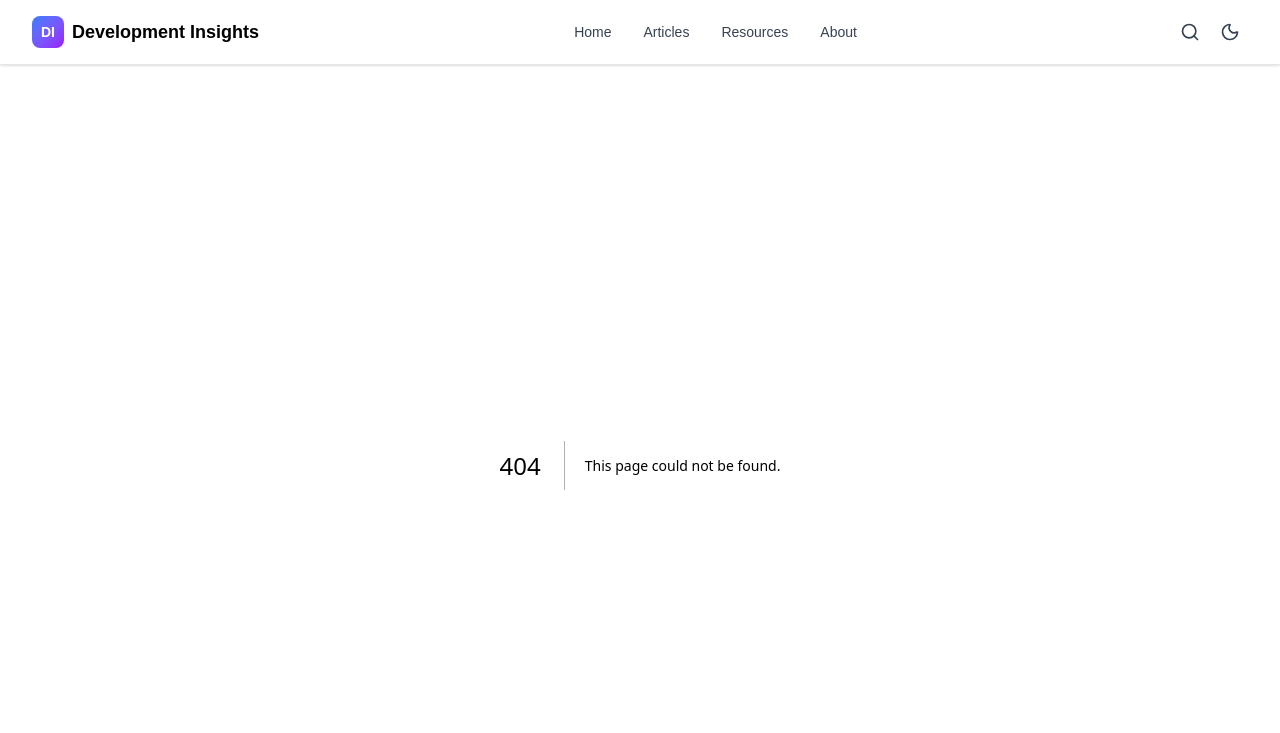
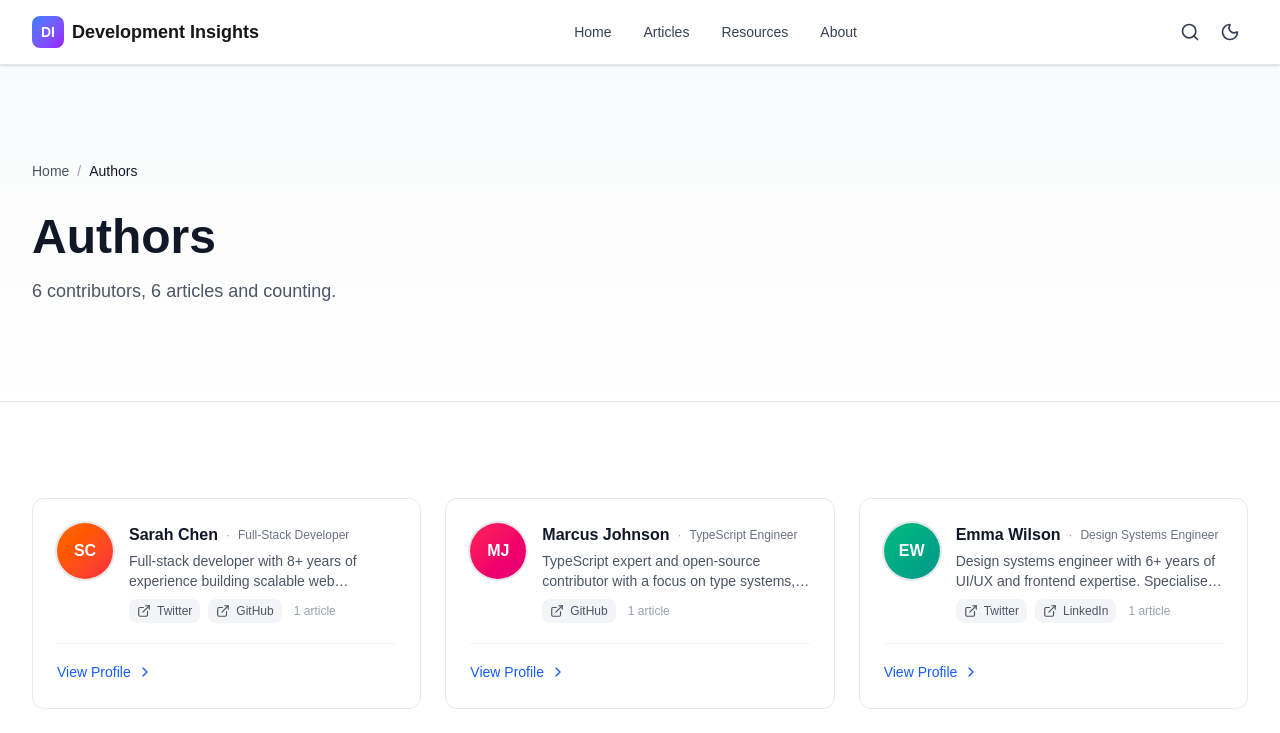
Before and after one commit to gwash3256/DEVELOPMENT-INSIGHTS., a Next.js app: page /authors in a window 1280 px wide. Before the commit this address had no page. Shown: the top 733 px of the page. Built offline with nearby package versions, Linux system fonts and the light colour scheme.

Commit message:
Sprint 7.3, Authors landing page

```diff
--- /dev/null
+++ b/src/app/authors/page.tsx
@@ -0,0 +1,75 @@
+import { Metadata } from "next";
+import Container from "@/components/shared/Container";
+import Breadcrumb from "@/components/article/Breadcrumb";
+import AuthorCard from "@/components/authors/AuthorCard";
+import { authors } from "@/data/authors";
+import { articles } from "@/data/articles";
+
+export const metadata: Metadata = {
+  title: "Authors | Development Insights",
+  description:
+    "Meet the writers behind Development Insights — engineers, architects, and specialists sharing what they know.",
+};
+
+const breadcrumbItems = [
+  { label: "Home", href: "/" },
+  { label: "Authors", href: "/authors" },
+];
+
+export default function AuthorsPage() {
+  // Compute article counts once — O(n) over articles, keyed by authorId
+  const countMap = articles.reduce<Record<string, number>>((acc, article) => {
+    acc[article.authorId] = (acc[article.authorId] ?? 0) + 1;
+    return acc;
+  }, {});
+
+  // Only show authors who have at least one article, sorted by article count desc
+  const activeAuthors = authors
+    .filter((a) => (countMap[a.id] ?? 0) > 0)
+    .sort((a, b) => (countMap[b.id] ?? 0) - (countMap[a.id] ?? 0));
+
+  const totalArticles = articles.length;
+
+  return (
+    <>
+      {/* Hero */}
+      <section className="py-16 md:py-24 bg-gradient-to-b from-gray-50 to-white dark:from-slate-900 dark:to-black border-b border-gray-200 dark:border-slate-800">
+        <Container>
+          <Breadcrumb items={breadcrumbItems} />
+          <div className="max-w-2xl">
+            <h1 className="text-4xl md:text-5xl font-bold text-gray-900 dark:text-white mb-4">
+              Authors
+            </h1>
+            <p className="text-lg text-gray-600 dark:text-gray-400">
+              {activeAuthors.length}{" "}
+              {activeAuthors.length === 1 ? "contributor" : "contributors"},{" "}
+              {totalArticles}{" "}
+              {totalArticles === 1 ? "article" : "articles"} and counting.
+            </p>
+          </div>
+        </Container>
+      </section>
+
+      {/* Grid */}
+      <section className="py-16 md:py-24 bg-white dark:bg-black">
+        <Container>
+          {activeAuthors.length > 0 ? (
+            <div className="grid grid-cols-1 md:grid-cols-2 lg:grid-cols-3 gap-6">
+              {activeAuthors.map((author) => (
+                <AuthorCard
+                  key={author.id}
+                  author={author}
+                  articleCount={countMap[author.id] ?? 0}
+                />
+              ))}
+            </div>
+          ) : (
+            <p className="text-center py-16 text-gray-600 dark:text-gray-400">
+              No authors found. Check back soon.
+            </p>
+          )}
+        </Container>
+      </section>
+    </>
+  );
+}
--- /dev/null
+++ b/src/components/authors/AuthorCard.tsx
@@ -0,0 +1,38 @@
+import Link from "next/link";
+import { ChevronRight } from "lucide-react";
+import AuthorProfile from "@/components/authors/AuthorProfile";
+import type { Author } from "@/types/author";
+
+interface AuthorCardProps {
+  author: Author;
+  articleCount: number;
+}
+
+export default function AuthorCard({ author, articleCount }: AuthorCardProps) {
+  return (
+    <div className="group flex flex-col h-full rounded-xl border border-gray-200 dark:border-slate-700 bg-white dark:bg-slate-900 p-6 hover:border-blue-500 dark:hover:border-blue-400 hover:shadow-lg dark:hover:shadow-blue-900/20 transition-all duration-300">
+      {/* Reuse the compact AuthorProfile for all identity/bio/social rendering */}
+      <div className="flex-1">
+        <AuthorProfile
+          author={author}
+          articleCount={articleCount}
+          variant="compact"
+        />
+      </div>
+
+      {/* View Profile CTA */}
+      <div className="mt-5 pt-4 border-t border-gray-100 dark:border-slate-800">
+        <Link
+          href={`/authors/${author.slug}`}
+          className="inline-flex items-center gap-1.5 text-sm font-medium text-blue-600 dark:text-blue-400 hover:text-blue-700 dark:hover:text-blue-300 transition-colors focus:outline-none focus:ring-2 focus:ring-blue-500 rounded"
+        >
+          View Profile
+          <ChevronRight
+            className="w-4 h-4 group-hover:translate-x-0.5 transition-transform"
+            aria-hidden="true"
+          />
+        </Link>
+      </div>
+    </div>
+  );
+}
```
